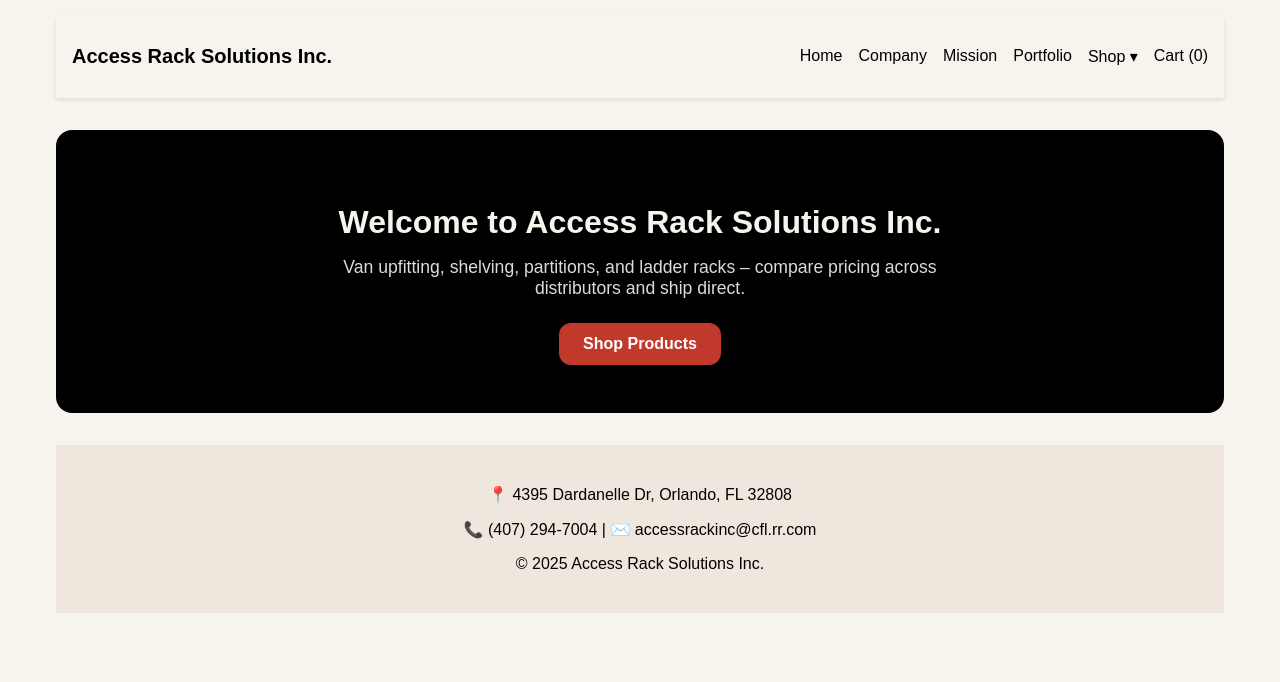
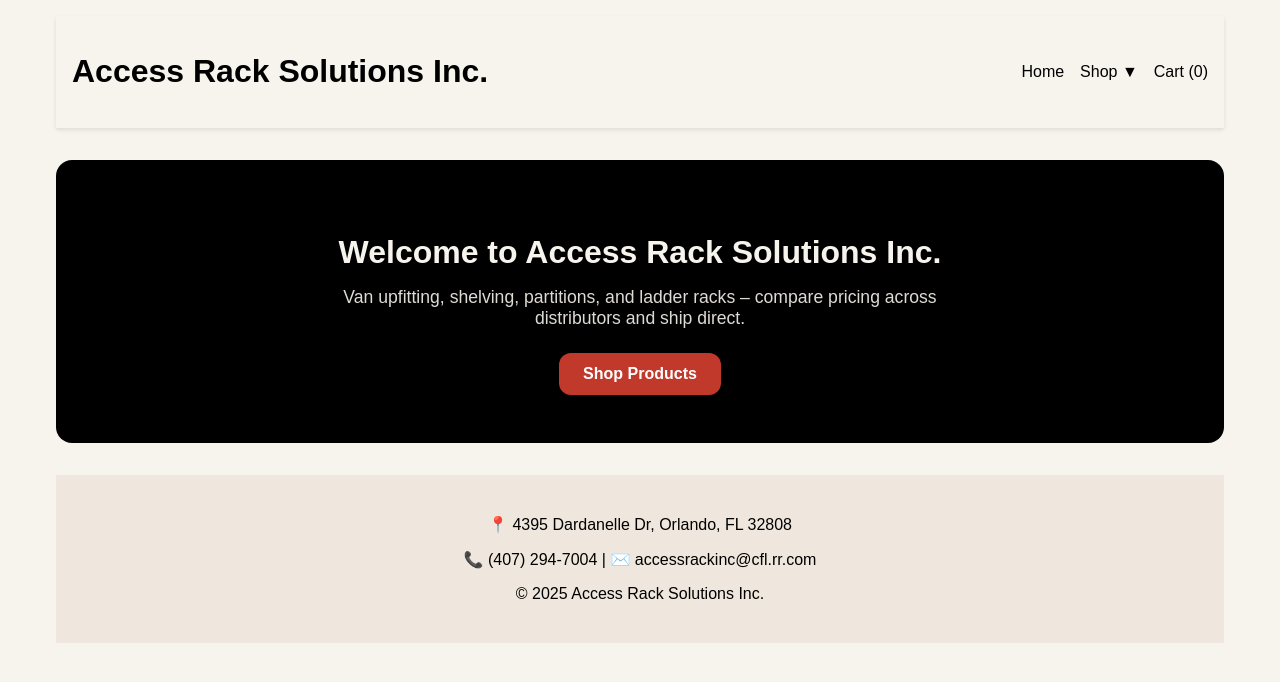
Before and after one commit to dev-verde1071/website, a Next.js app: page / in a window 1280 px wide. Shown: the top 682 px of the page. Built offline with nearby package versions, Linux system fonts and the light colour scheme.

Commit message:
Update Header.js

```diff
--- a/components/Header.js
+++ b/components/Header.js
@@ -1,13 +1,11 @@
 "use client";
 import Link from "next/link";
-import { useContext, useState } from "react";
-import { CartContext } from "./CartContext";
+import { useContext } from "react";
+import { CartContext } from "@/components/CartContext";
 
 export default function Header() {
   const { cart } = useContext(CartContext);
-  const [shopOpen, setShopOpen] = useState(false);
-
-  const cartCount = cart.reduce((total, item) => total + item.quantity, 0);
+  const count = cart.reduce((sum, item) => sum + item.qty, 0);
 
   return (
     <header
@@ -16,61 +14,29 @@ export default function Header() {
         display: "flex",
         justifyContent: "space-between",
         alignItems: "center",
-        position: "sticky",
-        top: 0,
         background: "#F7F3ED",
-        boxShadow: "0 2px 4px rgba(0,0,0,0.1)",
-        zIndex: 50,
+        boxShadow: "0 2px 4px rgba(0,0,0,0.1)"
       }}
     >
-      <h1 style={{ fontWeight: "bold", fontSize: "1.25rem" }}>
-        <Link href="/">Access Rack Solutions Inc.</Link>
-      </h1>
-
-      <nav style={{ display: "flex", gap: "1rem", position: "relative" }}>
+      <h1>Access Rack Solutions Inc.</h1>
+      <nav style={{ display: "flex", gap: "1rem" }}>
         <Link href="/">Home</Link>
-        <Link href="/company">Company</Link>
-        <Link href="/mission">Mission</Link>
-        <Link href="/portfolio">Portfolio</Link>
-
-        {/* Shop dropdown */}
-        <div
-          style={{ position: "relative" }}
-          onMouseEnter={() => setShopOpen(true)}
-          onMouseLeave={() => setShopOpen(false)}
-        >
-          <span style={{ cursor: "pointer" }}>Shop ▾</span>
-          {shopOpen && (
+        <div style={{ position: "relative" }}>
+          <span>Shop ▼</span>
           <div
             style={{
               position: "absolute",
-                top: "100%",
-                left: 0,
               background: "#fff",
-                border: "1px solid #ddd",
-                borderRadius: "0.5rem",
-                boxShadow: "0 2px 6px rgba(0,0,0,0.1)",
-                padding: "0.5rem",
-                minWidth: "180px",
+              boxShadow: "0 2px 4px rgba(0,0,0,0.1)",
+              display: "none"
             }}
+            className="dropdown"
           >
-              <div style={{ padding: "0.5rem 0" }}>
-                <Link href="/shop">All Products</Link>
-              </div>
-              <div style={{ padding: "0.5rem 0" }}>
             <Link href="/shop/van">Van Solutions</Link>
-              </div>
-              <div style={{ padding: "0.5rem 0" }}>
             <Link href="/shop/truck">Truck Solutions</Link>
           </div>
         </div>
-          )}
-        </div>
-
-        {/* Cart button with count */}
-        <Link href="/cart" style={{ position: "relative" }}>
-          Cart ({cartCount})
-        </Link>
+        <Link href="/cart">Cart ({count})</Link>
       </nav>
     </header>
   );
```
Lines whose indentation alone changed are shown as unchanged.
